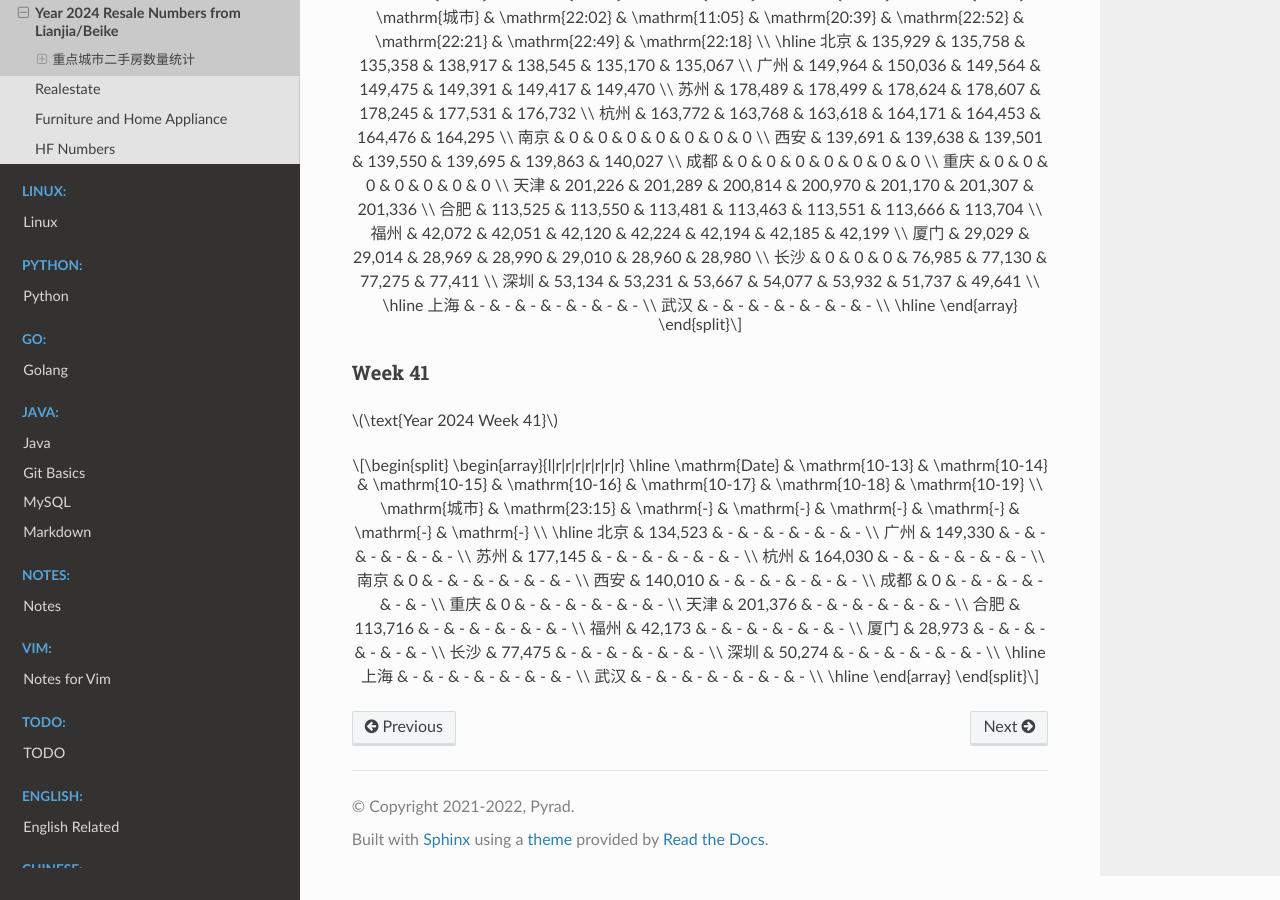
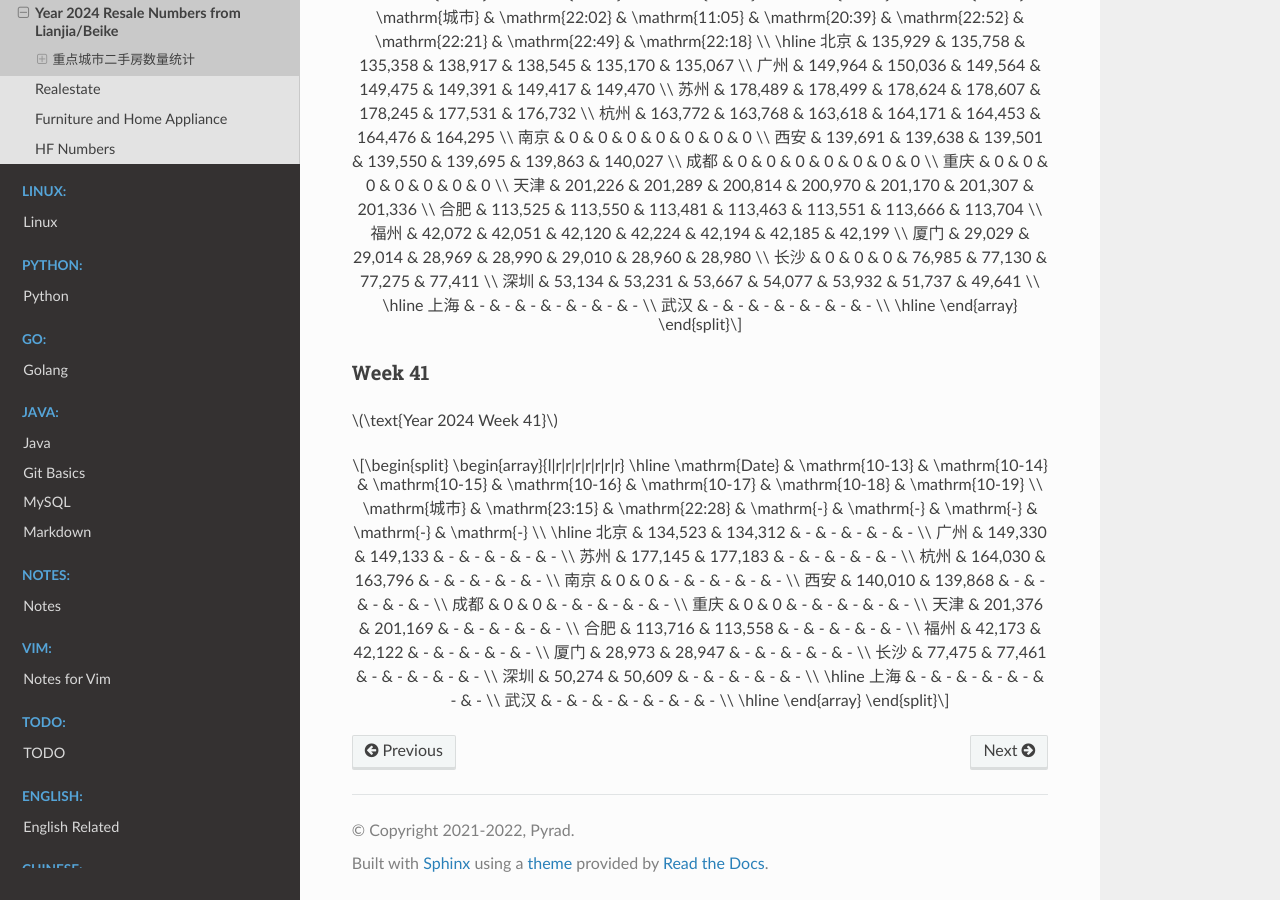
Before and after one commit to Pyrad/pyradnotes, a Sphinx documentation site: the page built from source/RealEstate/resalenumbers2024.md, in a window 1280 px wide and 900 px high, scrolled down 19784 px. Built offline with Sphinx 7.4.7 and the Read the Docs theme 3.1.0, drawn with Linux system fonts in a browser that asks for light colours; pages that are not in the unit, such as notebooks, are missing from menus; a script that is not in the unit is left out.

Commit message:
Realestate Update resale numbers 2024-10-14 22:28

```diff
--- a/source/RealEstate/resalenumbers2024.md
+++ b/source/RealEstate/resalenumbers2024.md
@@ -1323,22 +1323,22 @@ $$
 \begin{array}{l|r|r|r|r|r|r|r}
 \hline
 \mathrm{Date} & \mathrm{10-13} & \mathrm{10-14} & \mathrm{10-15} & \mathrm{10-16} & \mathrm{10-17} & \mathrm{10-18} & \mathrm{10-19} \\
-\mathrm{城市} & \mathrm{23:15} & \mathrm{-} & \mathrm{-} & \mathrm{-} & \mathrm{-} & \mathrm{-} & \mathrm{-} \\
+\mathrm{城市} & \mathrm{23:15} & \mathrm{22:28} & \mathrm{-} & \mathrm{-} & \mathrm{-} & \mathrm{-} & \mathrm{-} \\
 \hline
-北京 & 134,523 & - & - & - & - & - & - \\
-广州 & 149,330 & - & - & - & - & - & - \\
-苏州 & 177,145 & - & - & - & - & - & - \\
-杭州 & 164,030 & - & - & - & - & - & - \\
-南京 & 0 & - & - & - & - & - & - \\
-西安 & 140,010 & - & - & - & - & - & - \\
-成都 & 0 & - & - & - & - & - & - \\
-重庆 & 0 & - & - & - & - & - & - \\
-天津 & 201,376 & - & - & - & - & - & - \\
-合肥 & 113,716 & - & - & - & - & - & - \\
-福州 & 42,173 & - & - & - & - & - & - \\
-厦门 & 28,973 & - & - & - & - & - & - \\
-长沙 & 77,475 & - & - & - & - & - & - \\
-深圳 & 50,274 & - & - & - & - & - & - \\
+北京 & 134,523 & 134,312 & - & - & - & - & - \\
+广州 & 149,330 & 149,133 & - & - & - & - & - \\
+苏州 & 177,145 & 177,183 & - & - & - & - & - \\
+杭州 & 164,030 & 163,796 & - & - & - & - & - \\
+南京 & 0 & 0 & - & - & - & - & - \\
+西安 & 140,010 & 139,868 & - & - & - & - & - \\
+成都 & 0 & 0 & - & - & - & - & - \\
+重庆 & 0 & 0 & - & - & - & - & - \\
+天津 & 201,376 & 201,169 & - & - & - & - & - \\
+合肥 & 113,716 & 113,558 & - & - & - & - & - \\
+福州 & 42,173 & 42,122 & - & - & - & - & - \\
+厦门 & 28,973 & 28,947 & - & - & - & - & - \\
+长沙 & 77,475 & 77,461 & - & - & - & - & - \\
+深圳 & 50,274 & 50,609 & - & - & - & - & - \\
 \hline
 上海 & - & - & - & - & - & - & - \\
 武汉 & - & - & - & - & - & - & - \\
```
Also changed, not shown: 1 other file.
